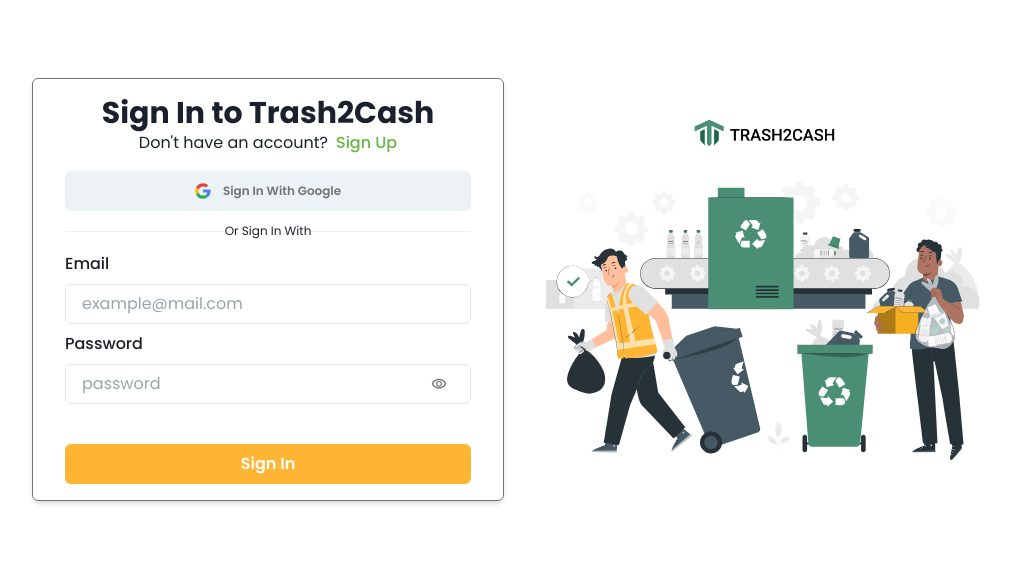
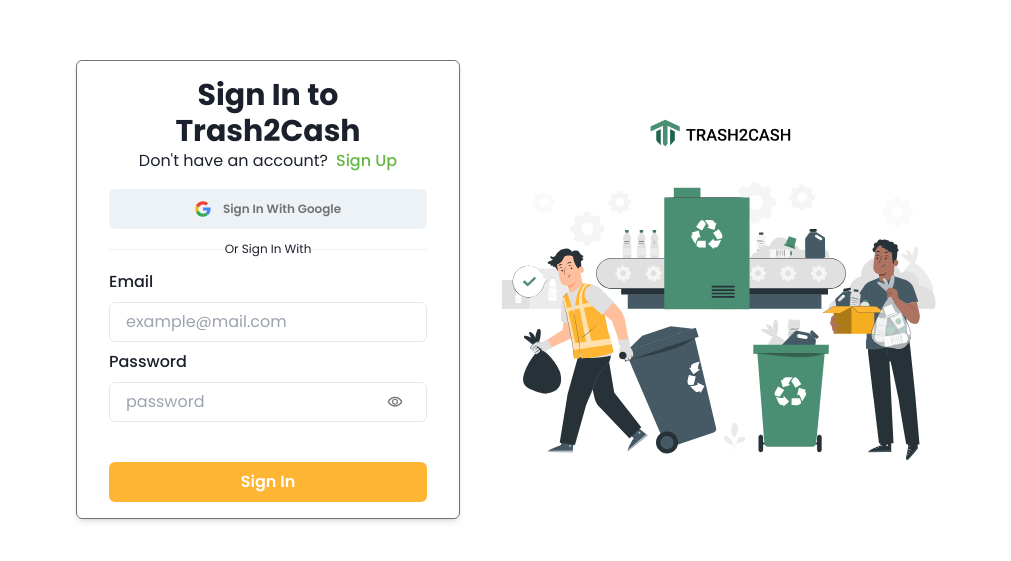
Before and after one commit to aldy02/Trash2Cash, a React (Vite) app: page /sign-in in a window 1280 px wide. Shown: the part 111-672 px from the top of the page, without its empty margins (131-1142 px from the left). Built offline with nearby package versions, Linux system fonts and the light colour scheme; no server answers.

Commit message:
Style: Update SignIn

```diff
--- a/src/components/AuthCard.jsx
+++ b/src/components/AuthCard.jsx
@@ -9,7 +9,7 @@
   };
   return (
     <div className="auth-container h-screen flex flex-col justify-center px-5">
-      <div className="lg:px-8 px-6 py-4 flex flex-col justify-center content-center h-fit rounded-md shadow-md w-full border border-neutral-500">
+      <div className="lg:px-8 px-6 py-4 flex flex-col justify-center content-center h-fit rounded-md shadow-md max-w-96 border border-neutral-500">
         <h1 className="font-bold text-center lg:text-3xl text-2xl">{authContent.header}</h1>
         <div className="flex w-fit mx-auto mb-4 text-sm lg:text-base">
           <p className="text-center">{authContent.subHeader}</p>
```
